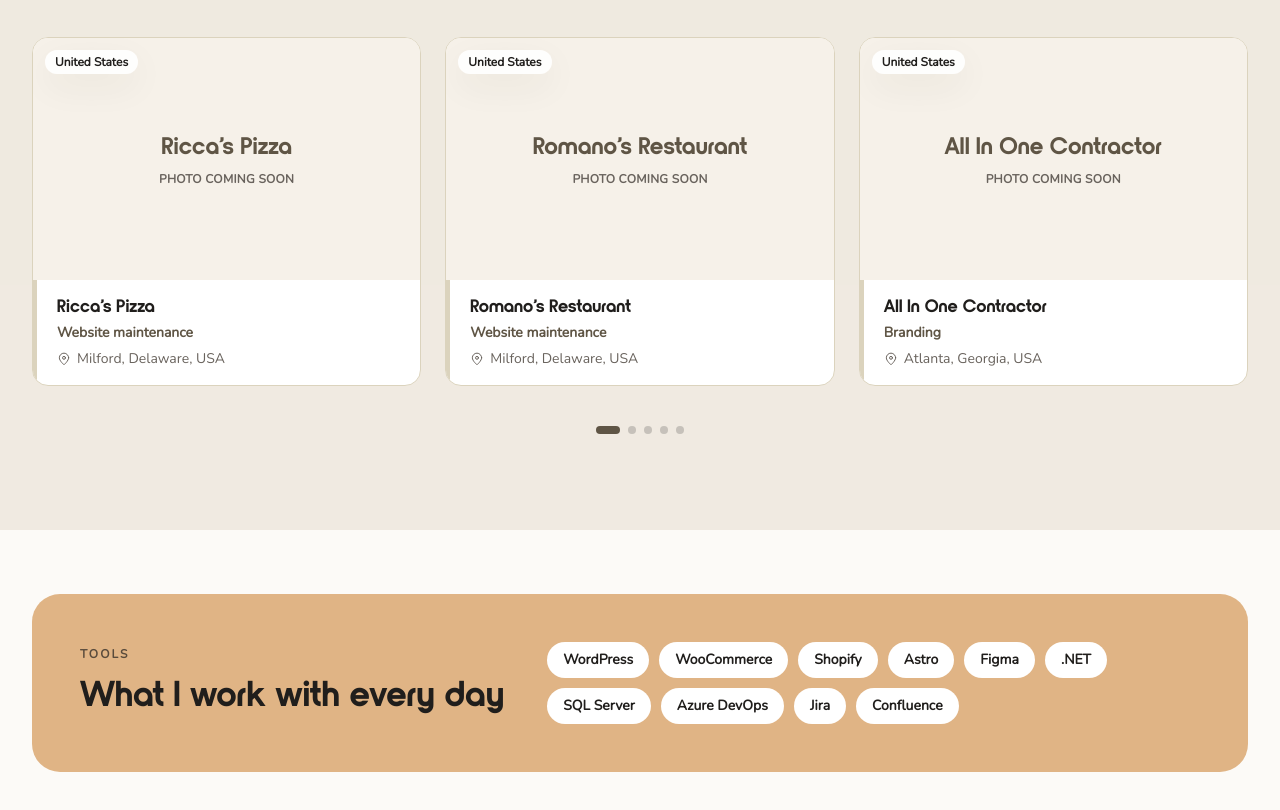
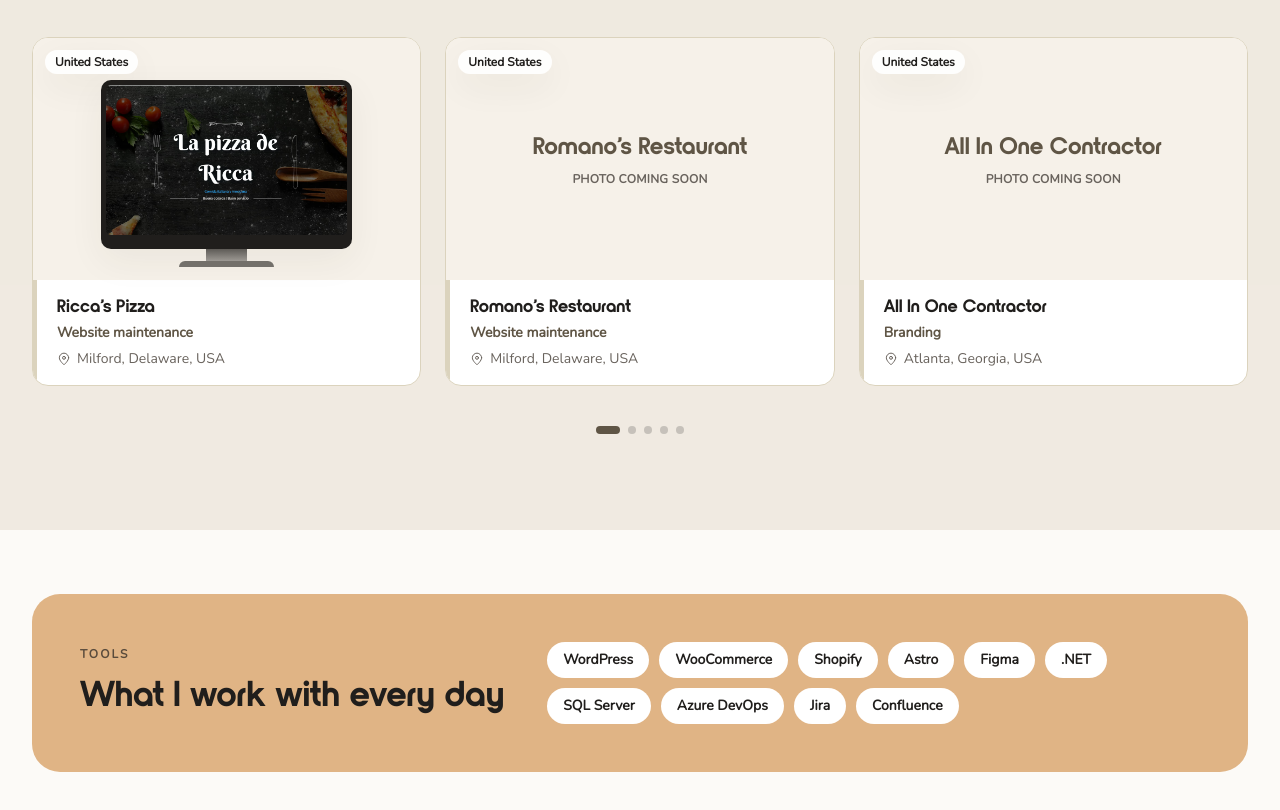
Before and after one commit to jhossuarodriguez/mariela-managero, an Astro site: page /en in a window 1280 px wide. Shown: the part 2510-3320 px from the top of the page. Built offline with nearby package versions, Linux system fonts and the light colour scheme; Astro itself is replaced by a stand-in of ours.

Commit message:
Proyectos: captura de Ricca's Pizza en marco de computadora y enlace al sitio
Las fotos de proyectos se muestran dentro de una pantalla de computadora.

Co-Authored-By: Claude Opus 5.5 <noreply@anthropic.com>
Claude-Session: https://claude.ai/code/session_017syk9fKVHDnDbgMev8LqRg

```diff
--- a/src/components/sections/Projects.astro
+++ b/src/components/sections/Projects.astro
@@ -42,7 +42,20 @@ const arrowClass =
 					<article class="h-full overflow-hidden rounded-2xl border border-brand-sand bg-white">
 						<div class="relative">
 							{project.image ? (
-								<img src={project.image} alt={project.title} class="aspect-[16/10] w-full object-cover object-top" loading="lazy" decoding="async" />
+								<div class="flex aspect-[16/10] flex-col items-center justify-center bg-cream-100 px-6 pt-9 pb-2">
+									{/* Marco de computadora: pantalla, cuello y base */}
+									<div class="w-[74%] rounded-[10px] bg-charcoal p-[5px] pb-[14px] shadow-soft">
+										<img
+											src={project.image}
+											alt={project.title}
+											class="aspect-[16/10] w-full rounded-[5px] object-cover object-center"
+											loading="lazy"
+											decoding="async"
+										/>
+									</div>
+									<div class="h-3 w-[12%] bg-gradient-to-b from-charcoal/70 to-charcoal/40" aria-hidden="true"></div>
+									<div class="h-1.5 w-[28%] rounded-t-md bg-charcoal/60" aria-hidden="true"></div>
+								</div>
 							) : (
 								<div class="flex aspect-[16/10] flex-col items-center justify-center gap-2 bg-cream-100 px-4 text-center">
 									<span class="font-heading text-2xl font-bold text-brand-ink">{project.title}</span>
--- a/src/data/projects.ts
+++ b/src/data/projects.ts
@@ -66,6 +66,8 @@ const projects: ProjectEntry[] = [
 		country: "us",
 		services: ["maintenance"],
 		location: us("Milford, Delaware"),
+		image: "/images/proyectos/riccas-pizza.avif",
+		url: "https://www.ricaspizza.com/",
 	},
 	{
 		title: "Romano’s Restaurant",
```
Also changed, not shown: public/images/proyectos/riccas-pizza.avif (added).
